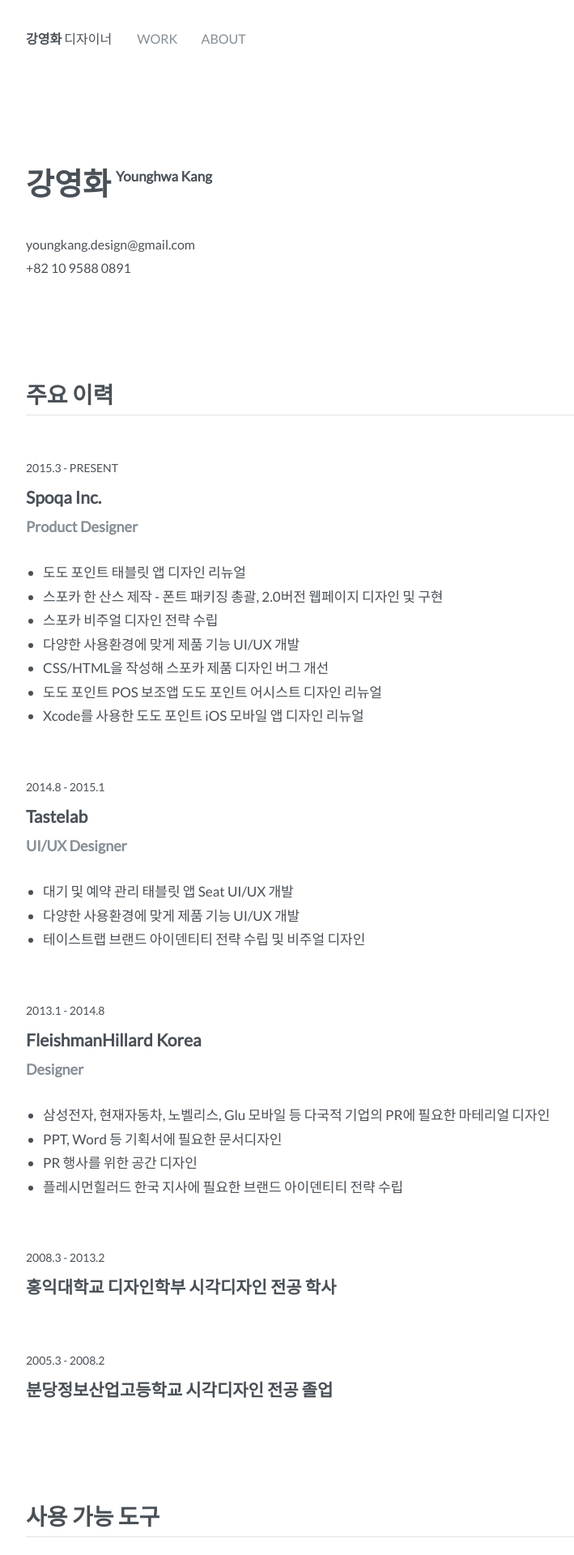
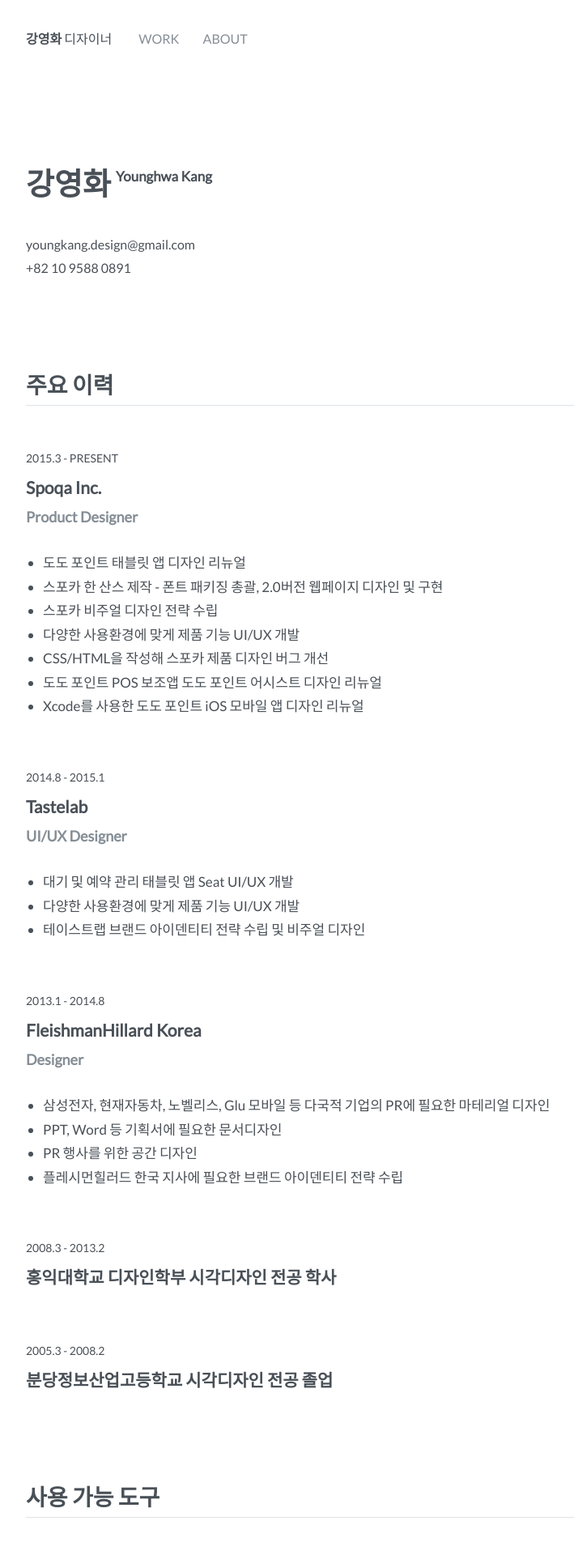
Before and after one commit to young-hwa/young-hwa.github.io, a Jekyll site: the page built from about.html, in a window 1280 px wide. Shown: the top 1920 px of the page at 81% size, without its empty margins (218-927 px from the left). Built offline with Jekyll 4.4.1, drawn with Linux system fonts in a browser that asks for light colours; some web fonts are replaced.

Commit message:
style polish.

```diff
--- a/css/main.scss
+++ b/css/main.scss
@@ -330,14 +330,14 @@
 // stylesheet for portfolio.html
 .portfolio-container {
   max-width: 780px;
-  margin: 20px auto;
+  margin: 20px auto 150px;
   nav {
     text-transform: uppercase;
     margin-top: 36px;
     a {
       color: $oc-gray-6;
       margin-right: 26px;
-      margin-left: 28px;
+      margin-left: 30px;
       &:hover {
         border-bottom: initial;
         color: $oc-gray-8;
@@ -398,7 +398,7 @@
   }
   .work-title-en {
     margin-top: 21px;
-    font-size: 32px;
+    font-size: 28px;
     margin-bottom: 6px;
   }
   .work-title-ko {
@@ -454,7 +454,7 @@
     }
   }
   .about-card {
-    margin-top: 120px;
+    margin-top: 108px;
   }
   .about-card-main-title {
     font-size: 28px;
@@ -494,7 +494,9 @@
     font-size: 17px;
     margin-bottom: 4px;
   }
-
+  .work-img-text-mobile {
+    display: none;
+  }
   @media (max-width: 768px) {
     max-width: 100%;
     margin: 20px;
@@ -507,9 +509,52 @@
     .portfolio-header-description {
       display: none;
     }
+    .work-img-text-mobile {
+      display: block;
+      font-size: 14px;
+      margin-top: 24px;
+      color: $oc-gray-6;
+      line-height: 1.6;
+    }
+    .work-title-en {
+      margin-top: 16px;
+      font-size: 22px;
+    }
+    .work-title-ko {
+      font-size: 16px;
+    }
+    .work-card {
+      margin-bottom: 60px;
+    }
   }
   @media (max-width: 480px) {
     max-width: 100%;
     margin: 20px;
+    body {
+      font-size: 15px;
+    }
+    .portfolio-header {
+      margin-top: 80px;
+      h3 {
+        font-size: 32px;
+        sup {
+          font-size: 15px;
+        }
+      }
+    }
+    nav a {
+      font-size: 15px;
+    }
+    li {
+      font-size: 16px;
+    }
+    .about-card {
+      margin-top: 68px;
+    }
+    .about-card-main-title {
+      font-size: 24px;
+      padding-bottom: 6px;
+      margin-bottom: 44px;
+    }
   }
 }
```
